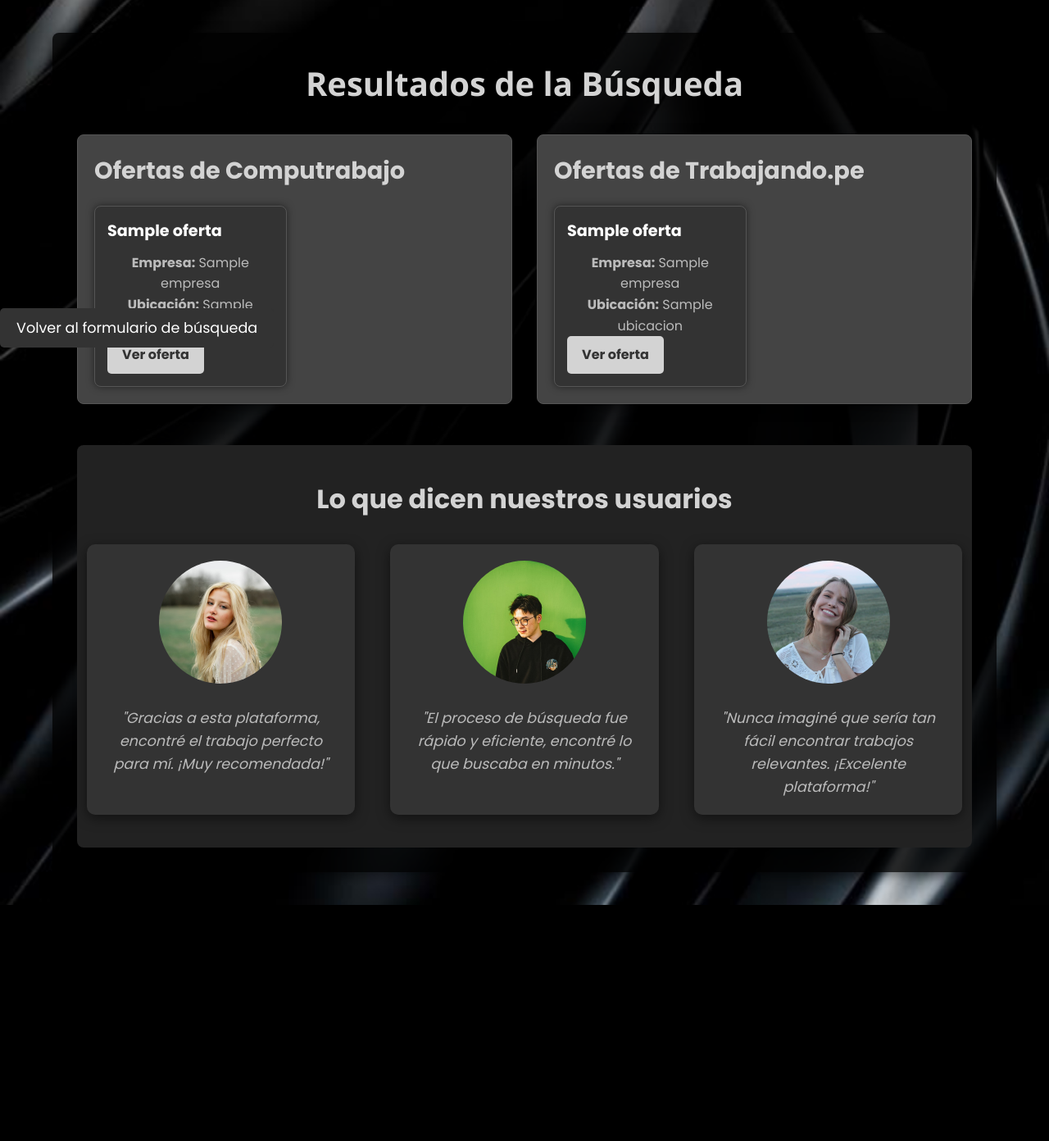
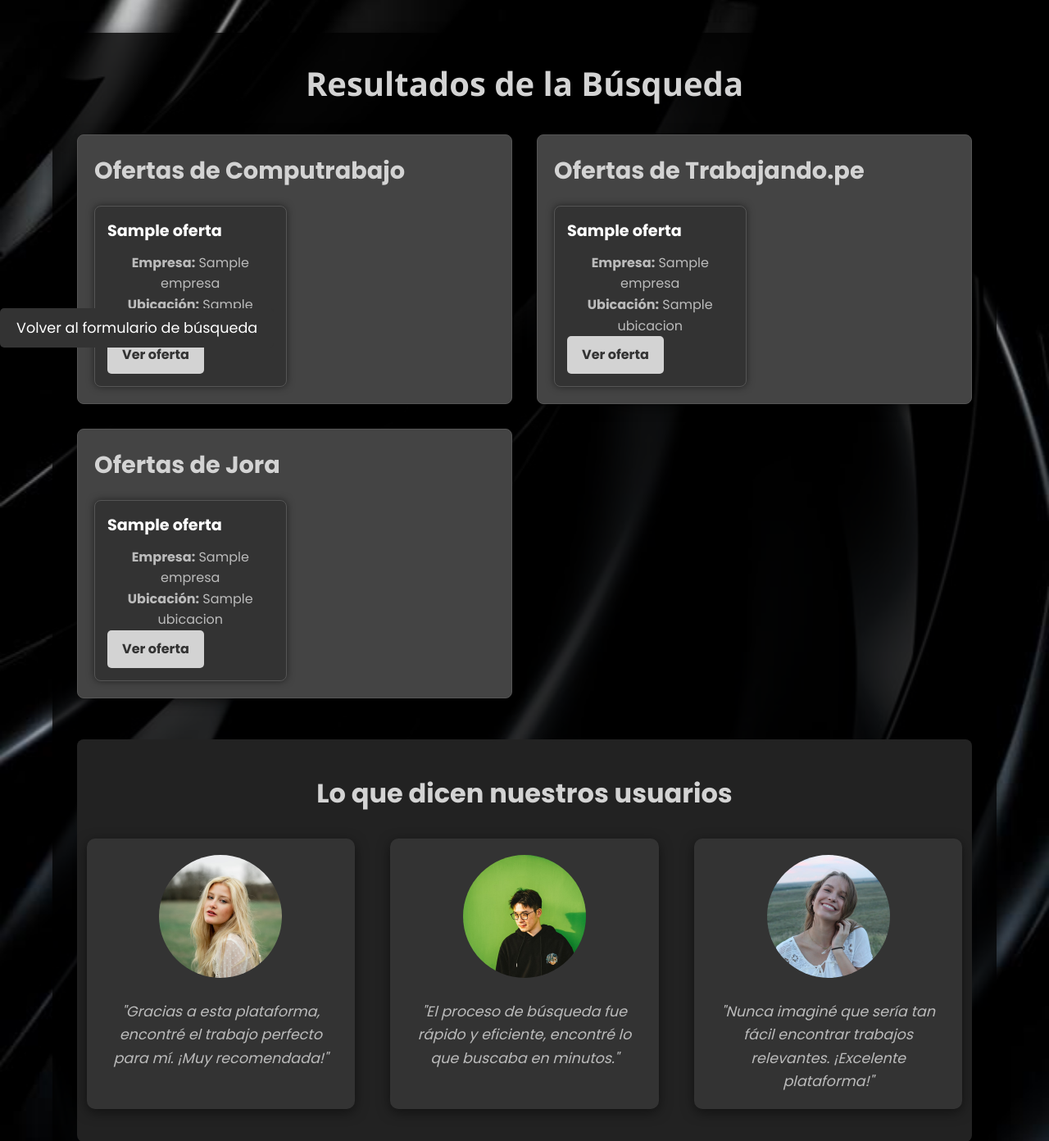
Before and after one commit to BrisaPizarro/Busqueda-de-trabajos, a Flask app: template Templates/resultados.html in a window 1280 px wide. Shown: the top 1392 px of the page at 82% size. Before the commit the page ends 1104 px from the top, so only its background shows below. Run offline with Flask 3, Linux system fonts and the light colour scheme; the template is opened without the code that fills it: most values are stand-ins (such as "Sample title", 1, 10 or a date in 2020).

Commit message:
resultados.html actualizado

```diff
--- a/Templates/resultados.html
+++ b/Templates/resultados.html
@@ -7,9 +7,9 @@
     <link rel="stylesheet" href="{{ url_for('static', filename='css/styles.css') }}">
 </head>
 <body>
+    <div class="imagen-header"></div>
     <div class="container">
         <h1>Resultados de la Búsqueda</h1>
-
         <div class="ofertas-container">
             <!-- Sección de Computrabajo -->
             <div class="ofertas-section">
@@ -49,32 +49,45 @@
                 {% endif %}
             </div>
 
-        </div> <!-- Fin del contenedor de ofertas -->
-
-        <!-- Botón de volver al formulario -->
+            <!-- Sección de Jora -->
+            <div class="ofertas-section">
+                <h2>Ofertas de Jora</h2>
+                {% if ofertas_jora %}
+                    <div class="ofertas-lista">
+                        {% for oferta in ofertas_jora %}
+                            <div class="oferta">
+                                <h3>{{ oferta['titulo'] }}</h3>
+                                <p><strong>Empresa:</strong> {{ oferta['empresa'] }}</p>
+                                <p><strong>Ubicación:</strong> {{ oferta['ubicacion'] }}</p>
+                                <a class="btn-ver-oferta" href="{{ oferta['link'] }}" target="_blank">Ver oferta</a>
+                            </div>
+                        {% endfor %}
+                    </div>
+                {% else %}
+                    <p>No se encontraron ofertas en Jora.</p>
+                {% endif %}
+            </div>
+        </div>
         <div class="volver">
             <a href="{{ url_for('index') }}" class="btn-volver">Volver al formulario de búsqueda</a>
         </div>
-
-        <!-- Sección de testimonios -->
         <section class="testimonios">
             <h2>Lo que dicen nuestros usuarios</h2>
             <div class="testimonios-container">
                 <div class="testimonio">
-                    <img src="static/images/testimonio1.jpg" alt="Testimonio 1">
+                    <img src="{{ url_for('static', filename='images/testimonio1.jpg') }}" alt="Testimonio 1">
                     <p>"Gracias a esta plataforma, encontré el trabajo perfecto para mí. ¡Muy recomendada!"</p>
                 </div>
                 <div class="testimonio">
-                    <img src="static/images/testimonio2.jpg" alt="Testimonio 2">
+                    <img src="{{ url_for('static', filename='images/testimonio2.jpg') }}" alt="Testimonio 2">
                     <p>"El proceso de búsqueda fue rápido y eficiente, encontré lo que buscaba en minutos."</p>
                 </div>
                 <div class="testimonio">
-                    <img src="static/images/testimonio3.jpg" alt="Testimonio 3">
+                    <img src="{{ url_for('static', filename='images/testimonio3.jpg') }}" alt="Testimonio 3">
                     <p>"Nunca imaginé que sería tan fácil encontrar trabajos relevantes. ¡Excelente plataforma!"</p>
                 </div>
             </div>
         </section>
-
     </div>
 </body>
 </html>
```
